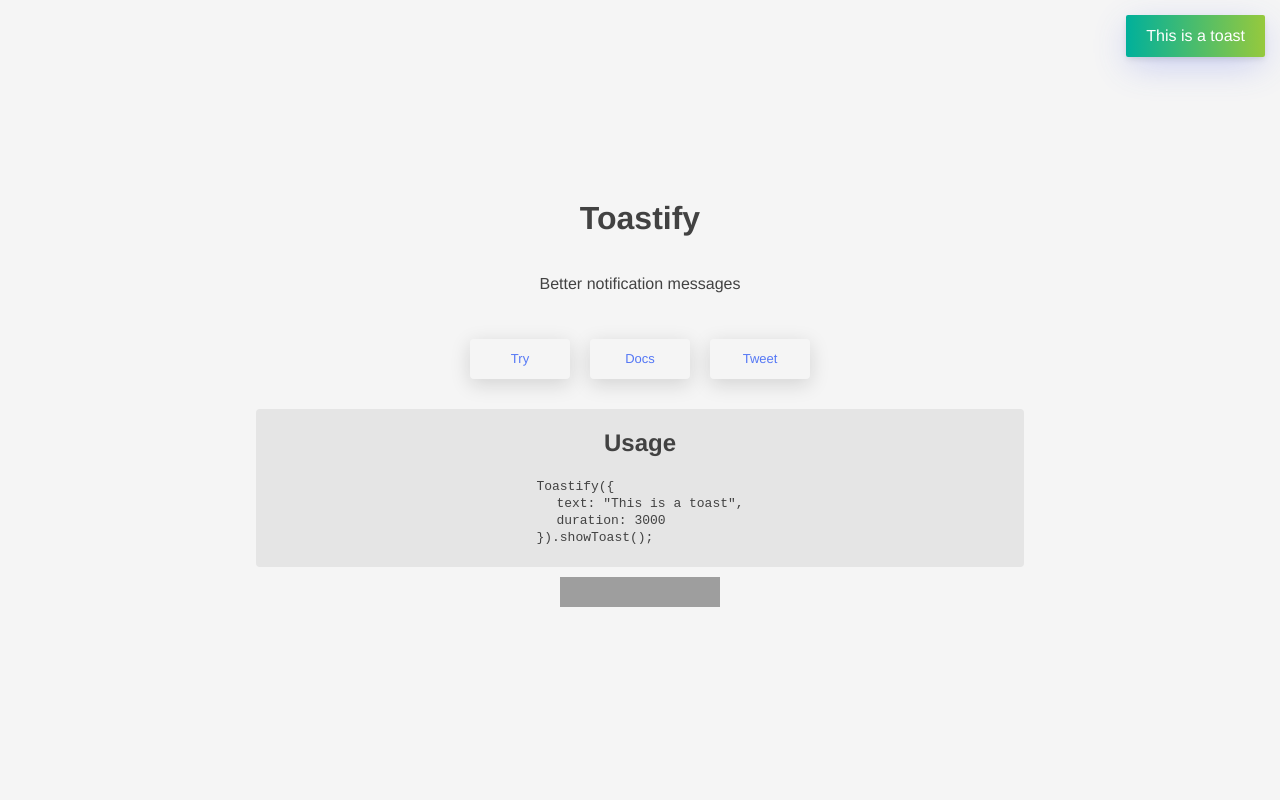
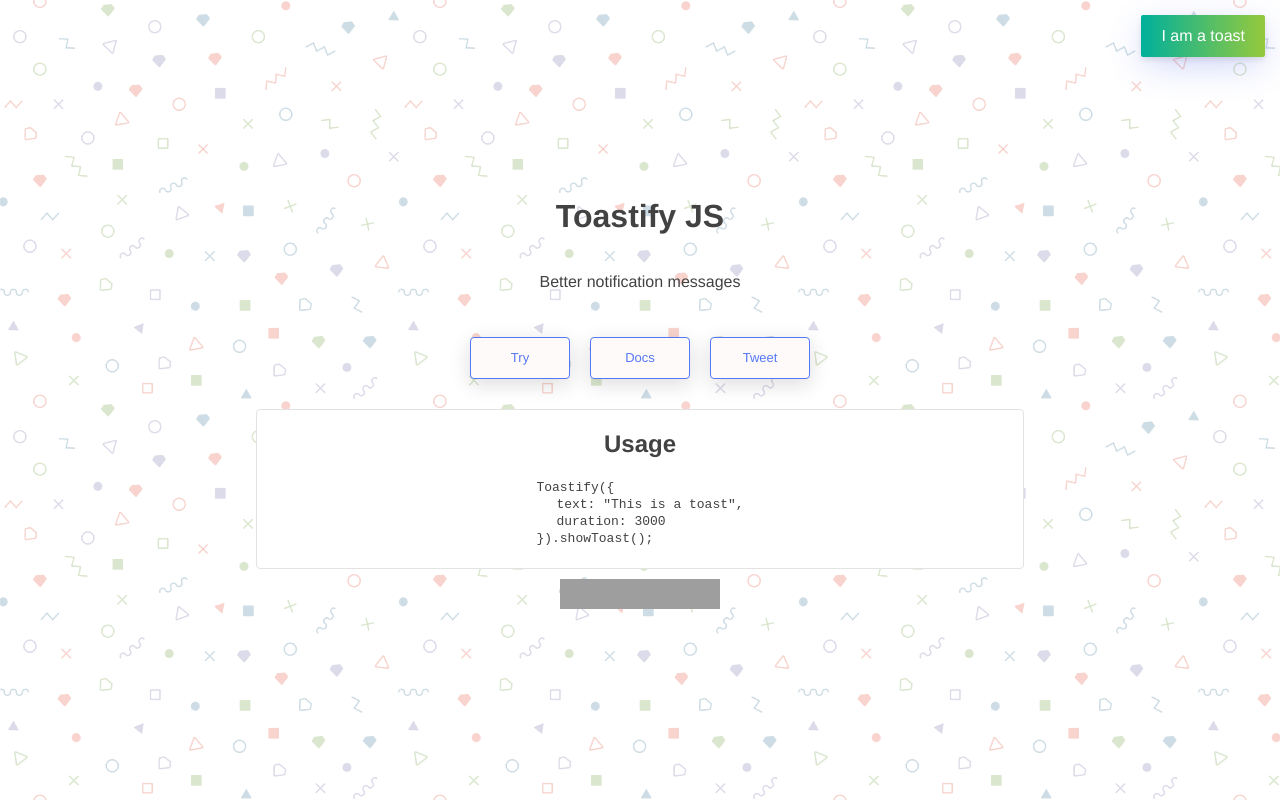
Before and after one commit to apvarun/toastify-js, a website with bundled scripts: page index.html in a window 1280 px wide. Both pictures are taken after a click on the link "Try". Built offline with nearby package versions, Linux system fonts and the light colour scheme; grey boxes are pictures that could not be loaded.

Commit message:
Update to example

```diff
--- a/example/script.css
+++ b/example/script.css
@@ -20,6 +20,7 @@
     flex-direction: column;
     align-items: center;
     background-color: whitesmoke;
+    background-image: url("./pattern.png");
 }
 .hidden{
     display: none;
@@ -29,7 +30,8 @@
     justify-content: center;
     flex-direction: column;
     align-items: center;
-    background-color: #E5E5E5;
+    background-color: white;
+    border: 1px solid #e3e3e3;
     padding: 20px 20px;
     width: 60%;
     border-radius: 4px;
@@ -54,8 +56,8 @@
     margin: 10px;
     padding: 12px 12px;
     cursor: pointer;
-    -webkit-transition: all 60ms ease-in-out;
-    transition: all 60ms ease-in-out;
+    -webkit-transition: all 200ms ease-in-out;
+    transition: all 200ms ease-in-out;
     text-align: center;
     white-space: nowrap;
     text-decoration: none;
@@ -69,10 +71,13 @@
     display: inline-block;
     box-shadow: 0 5px 20px rgba(22, 22, 22, 0.15);
     color: #5477f5;
+    background-color: Snow;
+    border: 1px solid #5477f5;
 }
 .button:hover{
     color: #FFFFFF;
     background: linear-gradient(135deg, #73a5ff, #5477f5);
+    border: 1px solid transparent;
 }
 .repo{
     margin: 10px;
--- a/example/script.js
+++ b/example/script.js
@@ -4,12 +4,30 @@
 ],
     i = 0;
 
+Toastify({
+    text: "Hi",
+    duration: 4500,
+    destination: 'https://github.com/apvarun/toastify-js',
+    newWindow: true,
+    gravity: "top",
+    positionLeft: true
+}).showToast();
+
+setTimeout(function () {
+    Toastify({
+        text: "Simple JavaScript Toasts",
+        gravity: "top",
+        positionLeft: true,
+        backgroundColor: "#0f3443"
+    }).showToast();
+}, 1000);
+
 // Options for the toast
 var options = {
     text: "Happy toasting!",
     duration: 2500,
     callback: function () {
-        this.remove();
+        console.log("Toast hidden");
         Toastify.reposition();
     },
     close: true,
@@ -22,7 +40,7 @@
 // Toast after delay
 setTimeout(function () {
     myToast.showToast();
-}, 3000);
+}, 4500);
 
 setTimeout(function () {
     Toastify({
@@ -32,30 +50,15 @@
         close: true,
         backgroundColor: "linear-gradient(to right, #ff5f6d, #ffc371)"
     }).showToast();
-}, 2000);
-
-Toastify({
-    text: "Time to get started!",
-    duration: 4500,
-    destination: 'https://github.com/apvarun/toastify-js',
-    newWindow: true,
-    gravity: "top",
-    positionLeft: true,
-}).showToast();
-
-Toastify({
-    text: "Pure JavaScript Toasts",
-    gravity: "bottom",
-    positionLeft: false,
-    backgroundColor: "#0f3443"
-}).showToast();
+}, 3000);
 
 // Displaying toast on manual action `Try`
 document.getElementById('new-toast').addEventListener('click', function () {
     Toastify({
-        text: "This is a toast",
+        text: "I am a toast",
         duration: 3000,
-        backgroundColor: bgColors[i]
+        close: i%3 ? true: false,
+        backgroundColor: bgColors[i%2]
     }).showToast();
-    i = i ? 0 : 1;
+    i++;
 });
--- a/index.html
+++ b/index.html
@@ -16,7 +16,7 @@
 <body id="root">
     <div class="container">
         <div class="lead">
-            <h1>Toastify</h1>
+            <h1>Toastify JS</h1>
         </div>
         <p>Better notification messages</p>
         <div class="buttons">
```
Also changed, not shown: example/pattern.png (added).
